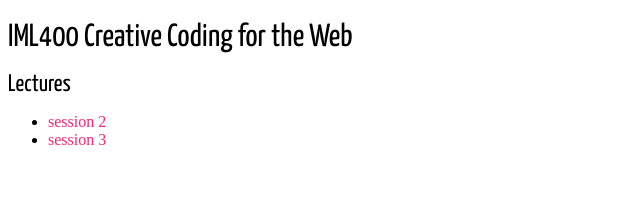
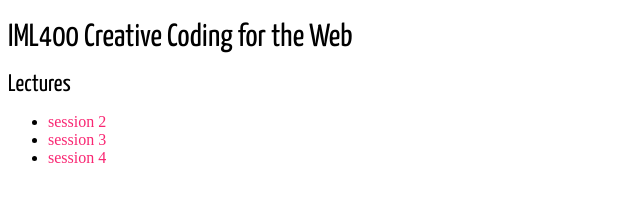
Before and after one commit to bytezen/IML400, a plain HTML site: page Lectures/index.html in a window 1280 px wide. Shown: the full height of the page, 0-640 px from the left. Drawn offline with Linux system fonts and the light colour scheme; a web font is replaced by a local one.

Commit message:
lecture index brought in sync with new lecture notes

```diff
--- a/Lectures/index.html
+++ b/Lectures/index.html
@@ -11,6 +11,7 @@
     <ul>
       <li><a href="session2/">session 2</a>
       <li><a href="session3/">session 3</a>
+      <li><a href="session4/">session 4</a>
     </ul>
   </body>
 </html>
```
Also changed, not shown: 2 other files.
